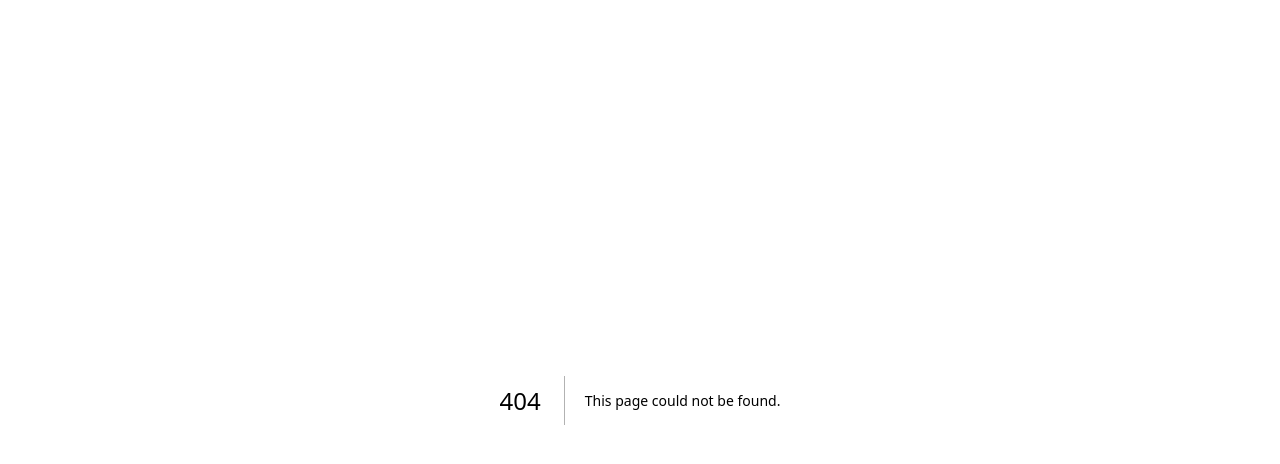
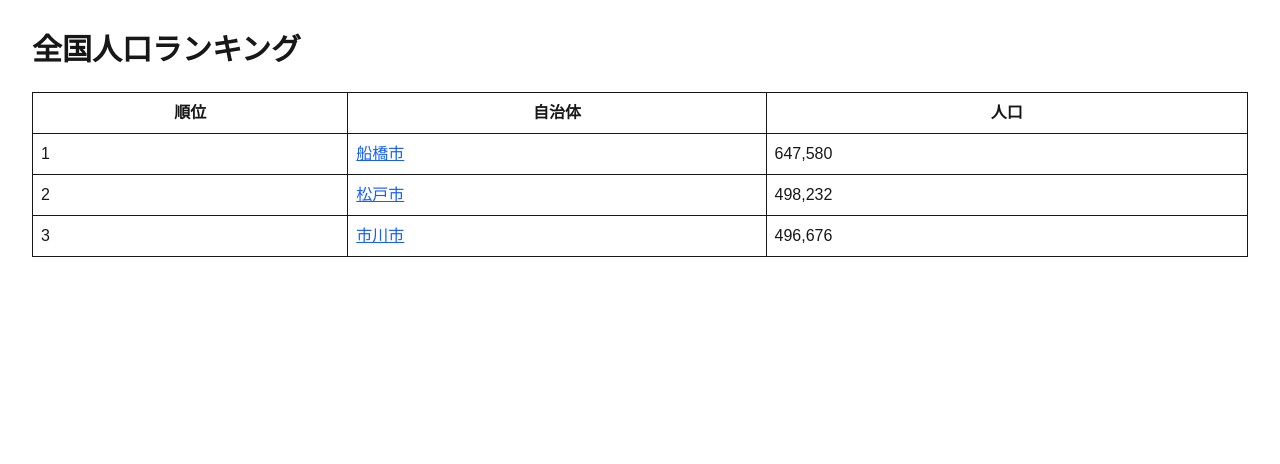
Before and after one commit to OW-beep/japan-data-site, a Next.js app: page /ranking/population in a window 1280 px wide. Before the commit this address had no page. Shown: the top 464 px of the page. Built offline with nearby package versions, Linux system fonts and the light colour scheme.

Commit message:
first version

```diff
--- /dev/null
+++ b/app/city/[code]/page.tsx
@@ -0,0 +1,19 @@
+import cities from "@/data/cities.json";
+
+export async function generateMetadata({
+  params,
+}: {
+  params: Promise<{ code: string }>;
+}) {
+  const { code } = await params;
+
+  const city = cities.find(
+    (c) => c.code === code
+  );
+
+  return {
+    title: `${city?.name}の人口・基本データ`,
+    description:
+      `${city?.name}の人口や基本情報を掲載しています。`,
+  };
+}
--- /dev/null
+++ b/app/ranking/population/page.tsx
@@ -0,0 +1,55 @@
+import cities from "@/data/cities.json";
+import Link from "next/link";
+
+export const metadata = {
+  title: "全国人口ランキング",
+  description:
+    "全国自治体の人口ランキングです。",
+};
+
+export default function Page() {
+  const ranking = [...cities].sort(
+    (a, b) => b.population - a.population
+  );
+
+  return (
+    <main className="p-8">
+      <h1 className="text-3xl font-bold mb-6">
+        全国人口ランキング
+      </h1>
+
+      <table className="border-collapse border w-full">
+        <thead>
+          <tr>
+            <th className="border p-2">順位</th>
+            <th className="border p-2">自治体</th>
+            <th className="border p-2">人口</th>
+          </tr>
+        </thead>
+
+        <tbody>
+          {ranking.map((city, index) => (
+            <tr key={city.code}>
+              <td className="border p-2">
+                {index + 1}
+              </td>
+
+              <td className="border p-2">
+                <Link
+                  href={`/city/${city.code}`}
+                  className="text-blue-600 underline"
+                >
+                  {city.name}
+                </Link>
+              </td>
+
+              <td className="border p-2">
+                {city.population.toLocaleString()}
+              </td>
+            </tr>
+          ))}
+        </tbody>
+      </table>
+    </main>
+  );
+}
--- /dev/null
+++ b/data/cities.json
@@ -0,0 +1,20 @@
+[
+  {
+    "code": "12204",
+    "name": "船橋市",
+    "prefecture": "千葉県",
+    "population": 647580
+  },
+  {
+    "code": "12203",
+    "name": "市川市",
+    "prefecture": "千葉県",
+    "population": 496676
+  },
+  {
+    "code": "12207",
+    "name": "松戸市",
+    "prefecture": "千葉県",
+    "population": 498232
+  }
+]
--- a/package.json
+++ b/package.json
@@ -9,6 +9,7 @@
     "lint": "eslint"
   },
   "dependencies": {
+    "csv-parser": "^3.2.1",
     "next": "16.2.9",
     "react": "19.2.4",
     "react-dom": "19.2.4"
--- /dev/null
+++ b/scripts/csv-to-json.js
@@ -0,0 +1,23 @@
+const fs = require("fs");
+const csv = require("csv-parser");
+
+const results = [];
+
+fs.createReadStream("cities.csv")
+  .pipe(csv())
+  .on("data", (data) => {
+    results.push({
+      code: data.code,
+      name: data.name,
+      prefecture: data.prefecture,
+      population: Number(data.population),
+    });
+  })
+  .on("end", () => {
+    fs.writeFileSync(
+      "data/cities.json",
+      JSON.stringify(results, null, 2)
+    );
+
+    console.log("completed");
+  });
```
Also changed, not shown: cities.csv (added), 1 other file (tests, documents, lock files or other folders).
